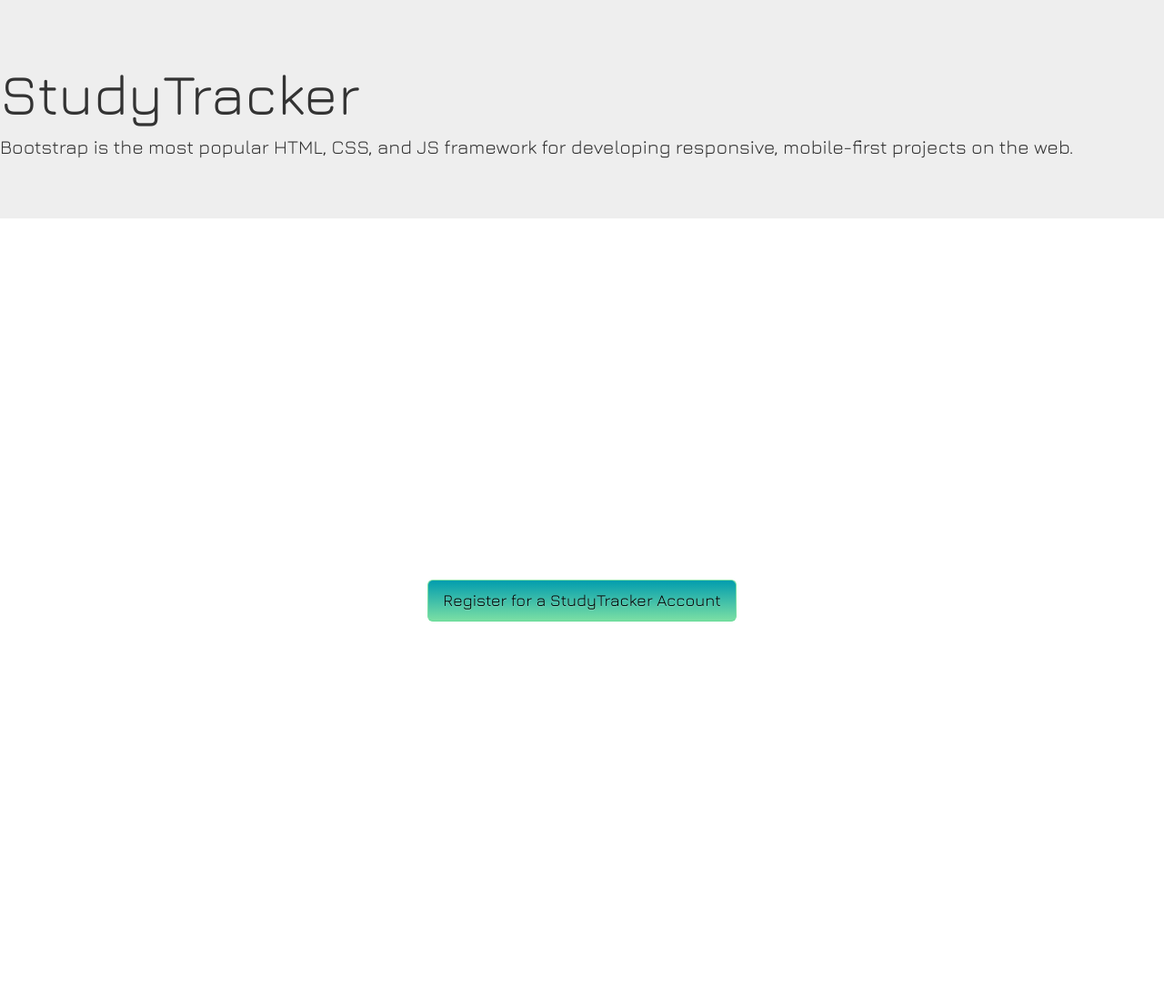
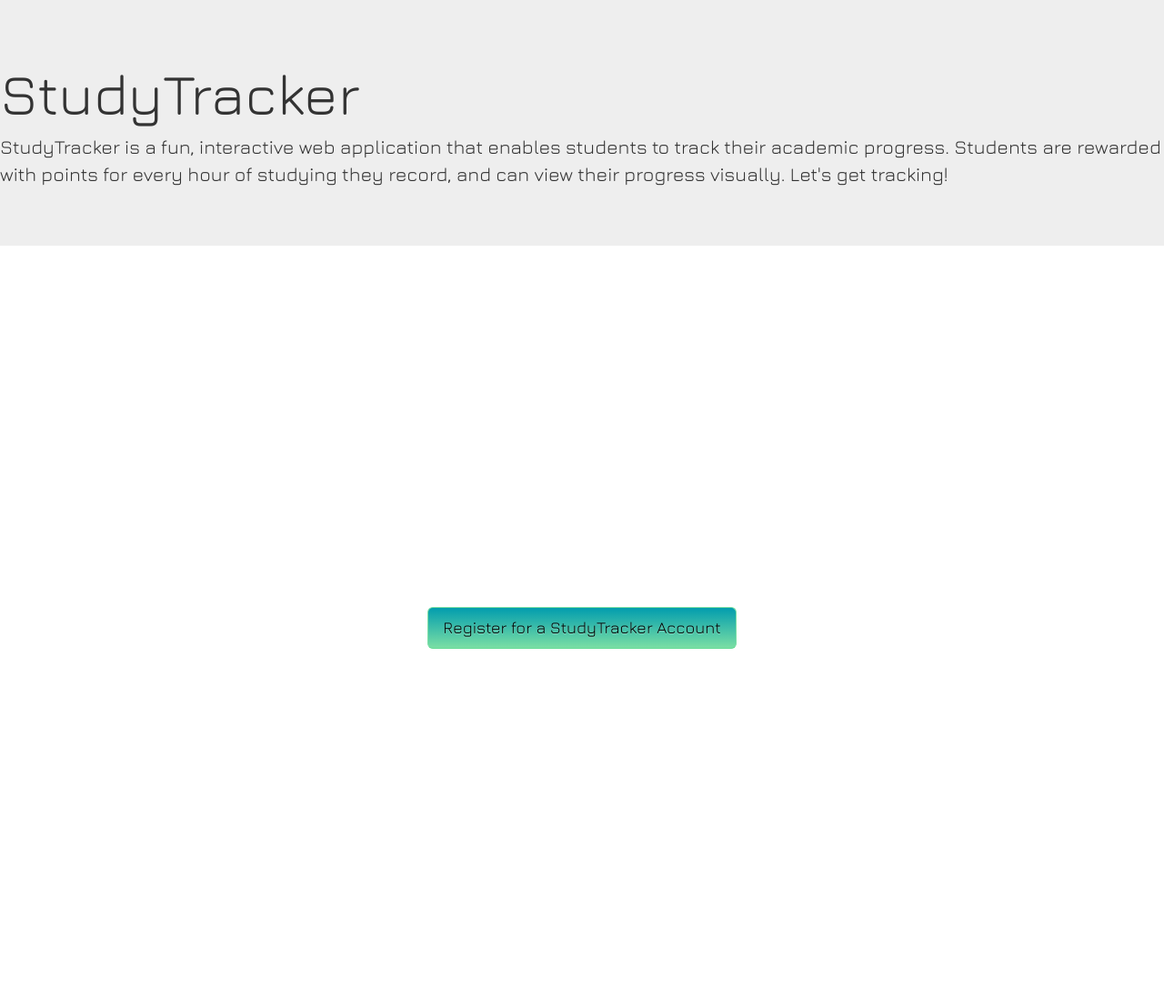
Before and after one commit to ashleyjelks/hackingedu-app, a Flask app: page /homepage in a window 1280 px wide. Shown: the whole page at 91% size. Before the commit the page ends 683 px from the top, so only its background shows below. Run offline with Flask 2, Linux system fonts and the light colour scheme; some libraries are stand-ins or nearby versions.

Commit message:
completed front end to work merge with server side work

```diff
--- a/templates/homepage.html
+++ b/templates/homepage.html
@@ -1,56 +1,9 @@
 {% extends 'base.html' %}
 {% block content %}
-<style type="text/css">
- body /*{
-  height: auto;
-    width: auto;
-    background:url("/static/img/hackededu.jpg");
-    background-size: cover;
-    background-position: center center;
-    background-repeat: no-repeat;
-    background-attachment: fixed;
-    text-align: center;
-    -webkit-background-size: cover;
-    -moz-background-size: cover;
-    -o-background-size: cover;
-    position: fixed;
-    font-family: serif;*/
-}
 
-.btn-lg {
-  background-color: hsl(145, 62%, 68%) !important;
-  background-repeat: repeat-x;
-  filter: progid:DXImageTransform.Microsoft.gradient(startColorstr="#cdf3dd", endColorstr="#7adfa4");
-  background-image: -khtml-gradient(linear, left top, left bottom, from(#cdf3dd), to(#7adfa4));
-  background-image: -moz-linear-gradient(top, #cdf3dd, #7adfa4);
-  background-image: -ms-linear-gradient(top, #cdf3dd, #7adfa4);
-  background-image: -webkit-gradient(linear, left top, left bottom, color-stop(0%, #cdf3dd), color-stop(100%, #7adfa4));
-  background-image: -webkit-linear-gradient(top, #cdf3dd, #7adfa4);
-  background-image: -o-linear-gradient(top, #cdf3dd, #7adfa4);
-  background-image: linear-gradient(#cdf3dd, #7adfa4);
-  border-color: #7adfa4 #7adfa4 hsl(145, 62%, 63%);
-  color: #333 !important;
-  text-shadow: 0 1px 1px rgba(255, 255, 255, 0.33);
-  -webkit-font-smoothing: antialiased;
-}
-
-.vertical-center {
-  min-height: 100%;
-  min-height: 100vh;
-  display: flex;
-  align-items: center;
-  justify-content: center;
-  flex-direction: column;
-  display: -webkit-flex; /* For Safari */
-  -webkit-justify-content: center; /* For Safari */
-  -webkit-align-items: center; /* For Safari */
-}
-
-</style>
 <div class="jumbotron">
   <h1>StudyTracker</h1>
-  <p>Bootstrap is the most popular HTML, CSS, and JS framework for developing responsive,
-  mobile-first projects on the web.</p>
+  <p>StudyTracker is a fun, interactive web application that enables students to track their academic progress. Students are rewarded with points for every hour of studying they record, and can view their progress visually. Let's get tracking!</p>
 </div>
 <div class="container">
   <div class="vertical-center">
```
